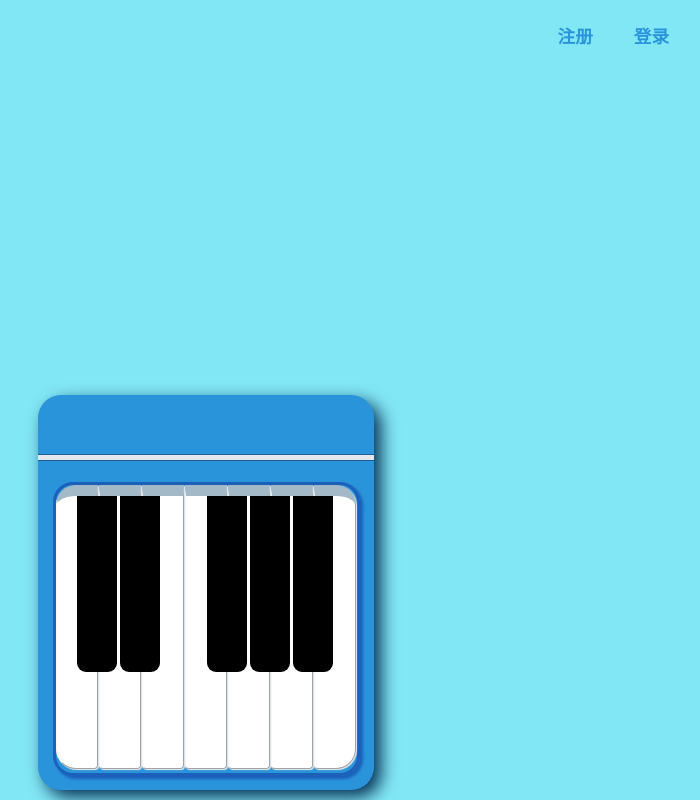
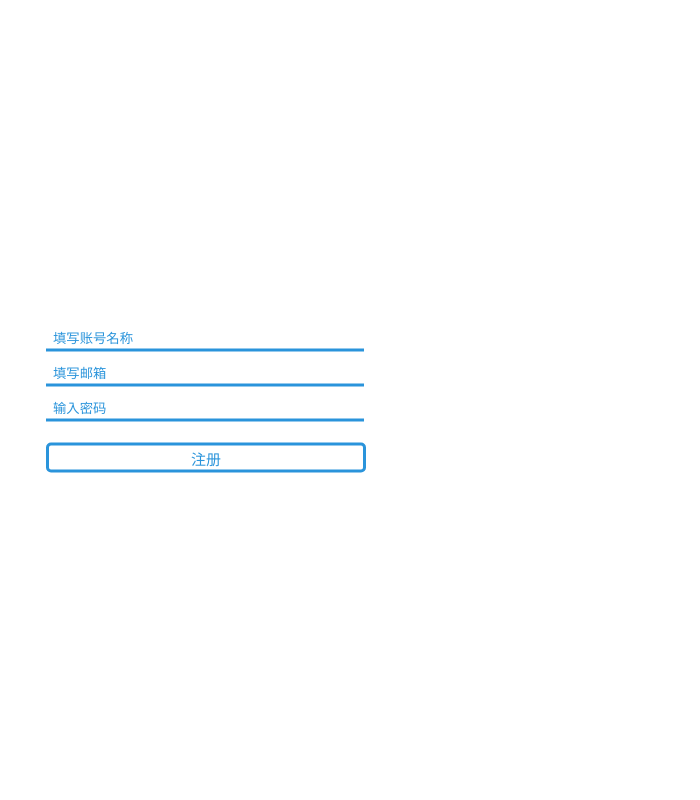
Before and after one commit to qiong1999/refactor-finger-jumping, a Vue app: page /#/sign in a window 1280 px wide. Before the commit this address led to /#/. Shown: the whole page, without its empty margins (434-1134 px from the left). Built offline with nearby package versions, Linux system fonts and the light colour scheme.

Commit message:
实现了登录功能

```diff
--- a/src/components/form.vue
+++ b/src/components/form.vue
@@ -11,20 +11,32 @@
 <script>
 import { reactive } from 'vue'
 import { ajax } from '../request'
+import { useRouter } from 'vue-router'
 export default {
   name: 'form',
-  setup () {
+  props: {
+    goTo: String
+  },
+  setup (props, context) {
+    const router = useRouter()
     const state = reactive({
       email: '',
       username: '',
       password: ''
     })
-
     const handleClick = () => {
+      console.log(state)
       ajax({
-        url: 'http://localhost:5000/login',
-        type: 'POST',
-        data: state
+        url: 'http://localhost:5000/register',
+        type: 'post',
+        data: state,
+        success: function (data) {
+          console.log(data, 'success')
+          router.push(`/${props.goTo}`)
+        },
+        error: function (data) {
+          console.log(data, 'err')
+        }
       })
     }
     return { handleClick, state }
--- a/src/request.js
+++ b/src/request.js
@@ -5,7 +5,9 @@ function ajax (
     type: options.type || 'get',
     url: options.url || '',
     data: options.data || {},
-    header: options.header || { 'Content-Type': 'application', Authorization: '' }
+    header: options.header || { 'Content-Type': 'application/json', Authorization: '' },
+    success: options.success || function (data) { console.log(data) },
+    error: options.error || function (data) { console.log(data) }
   }
   // 创建ajax对象
   const xhr = new XMLHttpRequest()
@@ -23,8 +25,7 @@ function ajax (
   }
   // 配置ajax对象
   xhr.open(options.type, options.url)
-  console.log('header', options)
-  xhr.setRequestHeader('Authorization', options.header.Authorization)
+  // xhr.setRequestHeader('Authorization', options.header.Authorization)
   if (options.type === 'post') {
     const contentType = options.header['Content-Type']
     // 设置请求类型格式
--- a/src/views/home.vue
+++ b/src/views/home.vue
@@ -38,7 +38,6 @@ export default {
     bomb
   },
   setup (props, context) {
-    console.log(props)
     const router = useRouter()
     const Tracks = reactive({
       blockTrack: [
--- a/src/views/sign.vue
+++ b/src/views/sign.vue
@@ -1,7 +1,7 @@
 <template>
     <div class="login">
-        <div class="form">
-            <Form />
+        <div class="form" >
+            <Form goTo="login"/>
         </div>
     </div>
 </template>
```
